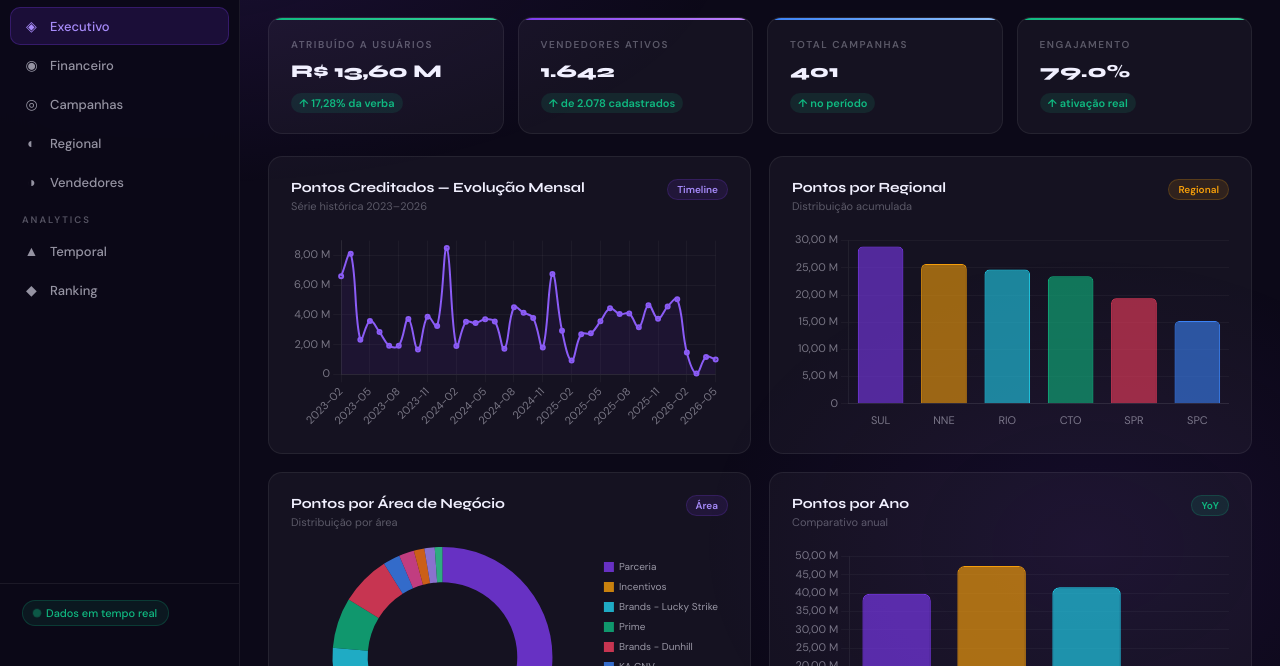
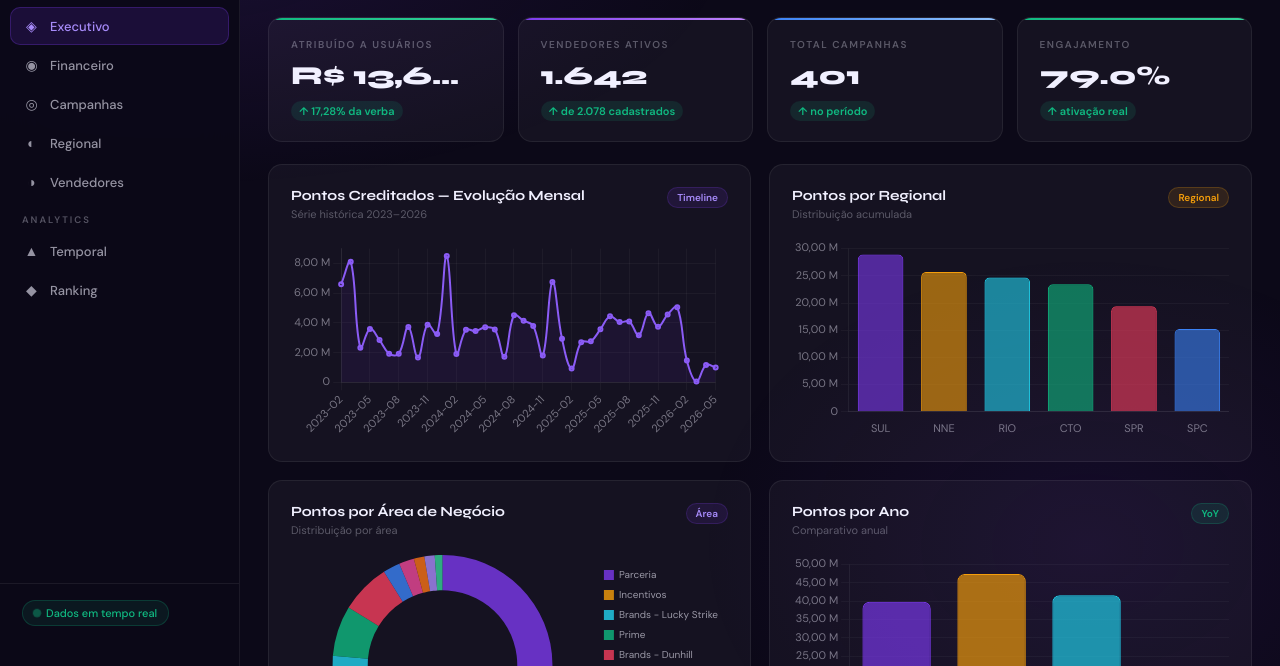
Before and after one commit to MarlosTeixeira/Incentivos, a plain HTML site: page index.html in a window 1280 px wide. Shown: the part 134-800 px from the top of the page. Drawn offline with nearby package versions, Linux system fonts and the light colour scheme; no server answers.

Commit message:
Add files via upload

```diff
--- a/index.html
+++ b/index.html
@@ -125,9 +125,9 @@ body::before{content:'';position:fixed;inset:0;z-index:0;pointer-events:none;
 .kpi-lbl{font-size:10px;letter-spacing:1.5px;text-transform:uppercase;color:var(--txt3);
   font-weight:700;margin-bottom:10px;}
 /* Tamanho automático de acordo com comprimento do valor */
-.kpi-val{font-family:var(--ff);font-weight:800;color:var(--txt);line-height:1.2;
-  margin-bottom:8px;font-size:18px;white-space:nowrap;overflow:hidden;
-  text-overflow:clip;}
+.kpi-val{font-family:var(--ff);font-weight:800;color:var(--txt);line-height:1.15;
+  margin-bottom:8px;font-size:clamp(14px,2.4vw,26px);white-space:nowrap;overflow:hidden;
+  text-overflow:ellipsis;}
 .kpi-delta{display:inline-flex;align-items:center;gap:3px;font-size:11px;font-weight:600;
   padding:3px 8px;border-radius:20px;}
 .up{background:rgba(16,185,129,.12);color:#10b981;}
```
